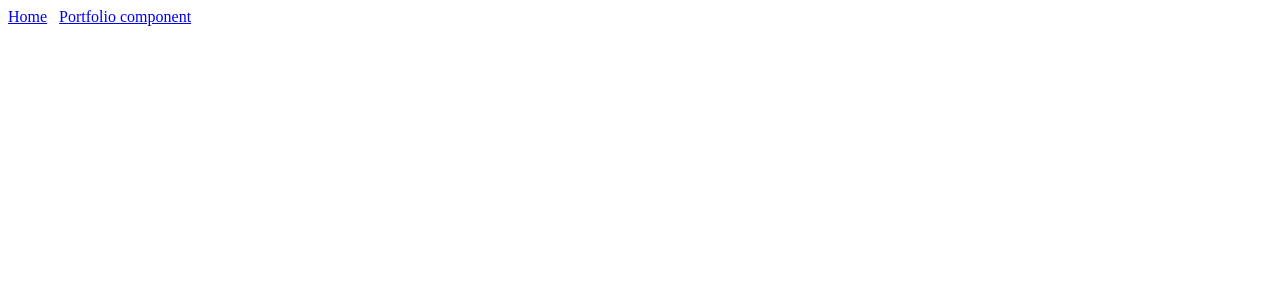
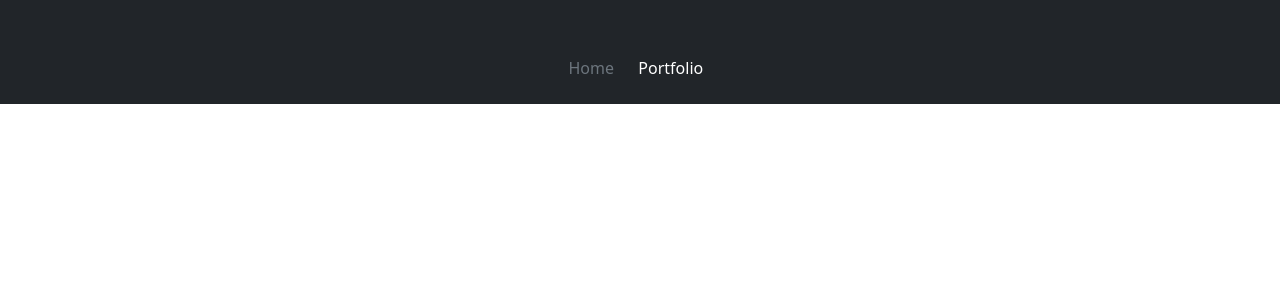
Before and after one commit to MississProject/PortfolioManagementAppFrontend, an Angular app in the folder PortfolioManagementAppFrontend/: page / in a window 1280 px wide. Shown: the top 300 px of the page. Built offline with nearby package versions, Linux system fonts and the light colour scheme.

Commit message:
add bootstrap

```diff
--- a/PortfolioManagementAppFrontend/angular.json
+++ b/PortfolioManagementAppFrontend/angular.json
@@ -27,9 +27,14 @@
               "src/assets"
             ],
             "styles": [
-              "src/styles.css"
+              "src/styles.css",
+              "./node_modules/bootstrap/dist/css/bootstrap.min.css"
             ],
-            "scripts": []
+            "scripts": [
+              "./node_modules/bootstrap/dist/js/bootstrap.min.js",
+              "./node_modules/@popperjs/core/dist/umd/popper.min.js",
+              "./node_modules/bootstrap/dist/js/bootstrap.min.js"
+            ]
           },
           "configurations": {
             "production": {
--- a/PortfolioManagementAppFrontend/package.json
+++ b/PortfolioManagementAppFrontend/package.json
@@ -18,6 +18,8 @@
     "@angular/platform-browser": "~12.2.0",
     "@angular/platform-browser-dynamic": "~12.2.0",
     "@angular/router": "~12.2.0",
+    "@popperjs/core": "^2.11.6",
+    "bootstrap": "^5.2.0",
     "rxjs": "~6.6.0",
     "tslib": "^2.3.0",
     "zone.js": "~0.11.4"
--- a/PortfolioManagementAppFrontend/src/app/app.component.html
+++ b/PortfolioManagementAppFrontend/src/app/app.component.html
@@ -1,6 +1,17 @@
-<nav>
-    <a routerLink="/">Home</a>&nbsp;&nbsp;
-    <a routerLink="/portfolio">Portfolio component</a>&nbsp;&nbsp;
-  </nav>
+<header class="p-3 text-bg-dark">
+  <div class="container">
+    <div class="d-flex flex-wrap align-items-center justify-content-center justify-content-lg-start">
+      <a href="/" class="d-flex align-items-center mb-2 mb-lg-0 text-white text-decoration-none">
+        <svg class="bi me-2" width="40" height="32" role="img" aria-label="Bootstrap"><use xlink:href="#bootstrap"></use></svg>
+      </a>
+      <nav class="container">
+        <ul class="nav col-12 col-lg-auto me-lg-auto mb-2 justify-content-center mb-md-0">
+          <a routerLink="/" class="nav-link px-2 text-secondary">Home</a>&nbsp;&nbsp;
+        <a routerLink="/portfolio" class="nav-link px-2 text-white">Portfolio</a>&nbsp;&nbsp;
+        </ul>
+      </nav>
+    </div>
+  </div>
+</header>
 
-  <router-outlet></router-outlet>
+<router-outlet></router-outlet>
```
Also changed, not shown: 1 other file (tests, documents, lock files or other folders).
